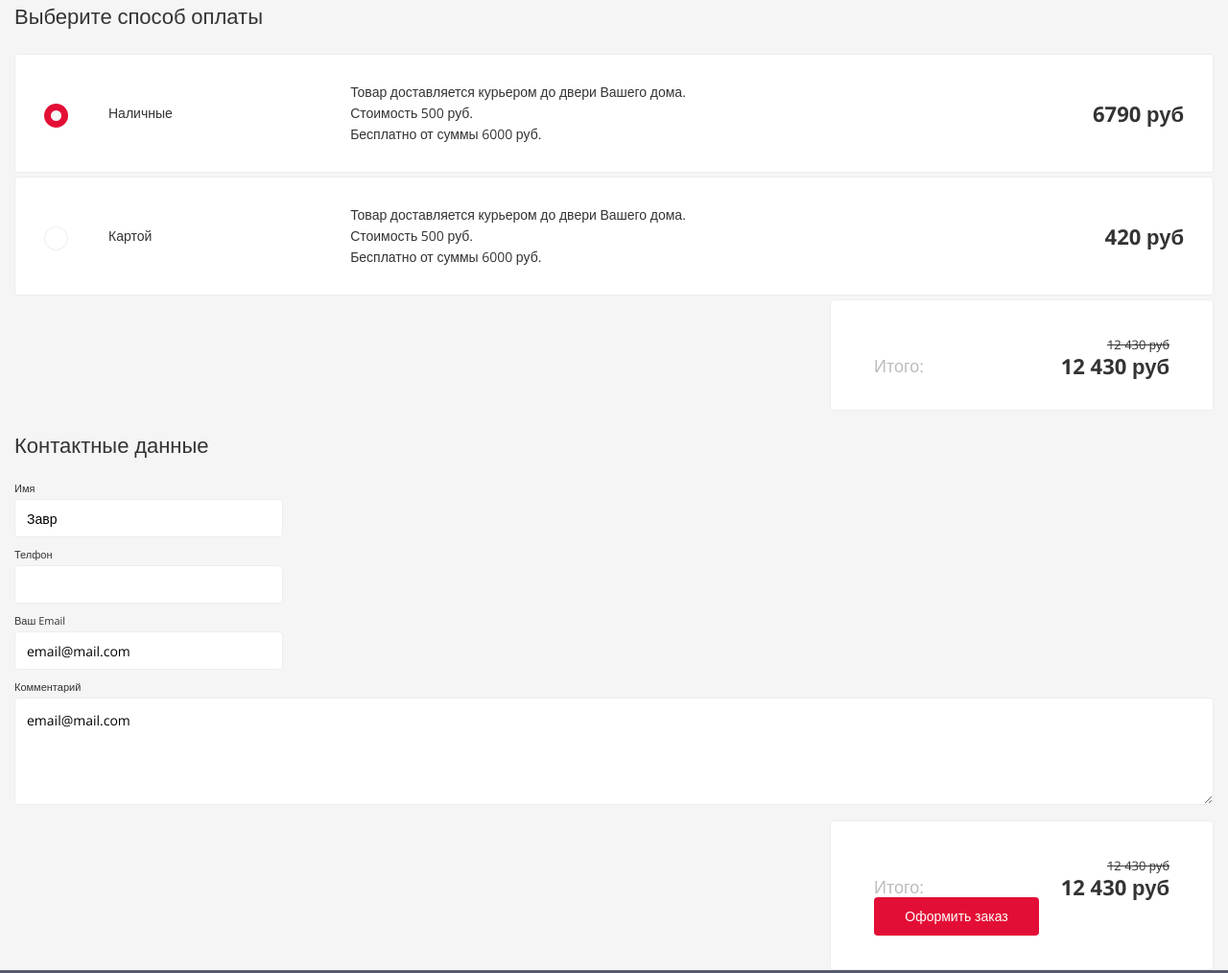
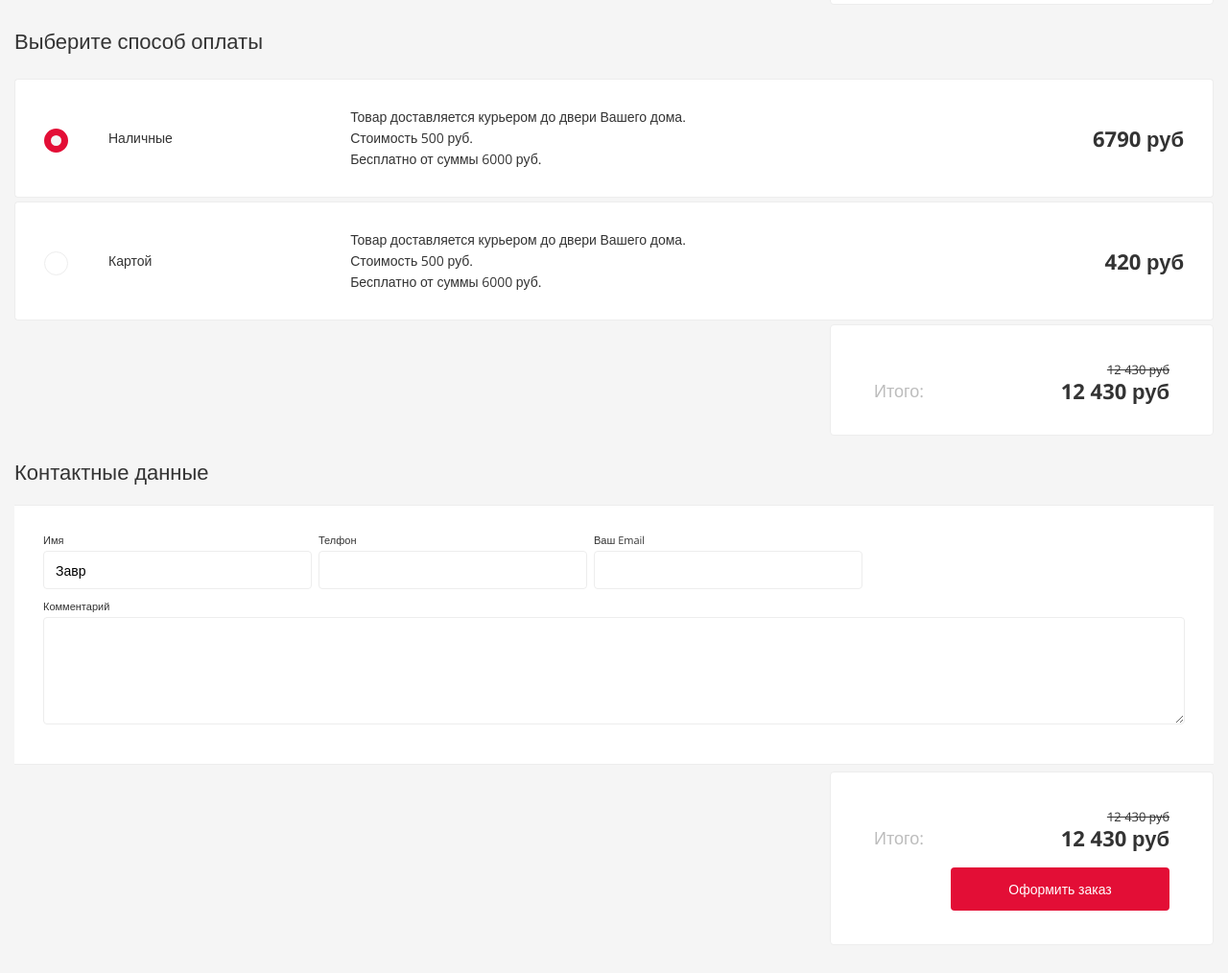
Before and after one commit to Verta-master/armada, a plain HTML site: page basket.html in a window 1280 px wide. Shown: the part 1180-2194 px from the top of the page at 96% size. Drawn offline with nearby package versions, Linux system fonts and the light colour scheme.

Commit message:
Update 2020-07-22T13:40:28.001Z

```diff
--- a/basket.html
+++ b/basket.html
@@ -425,11 +425,11 @@
             </div>
             <div class="review__field">
               <label for="input3" class="review__label">Ваш Email</label>
-              <input type="email" id="input3" class="review__input" placeholder="email@mail.com">
+              <input type="email" id="input3" class="review__input">
             </div>
             <div class="review__field review__field--message">
               <label for="text" class="review__label">Комментарий</label>
-              <textarea id="text" class="review__message" placeholder="email@mail.com"></textarea>
+              <textarea id="text" class="review__message"></textarea>
             </div>
           </div>
           <div class="basket__block">
--- a/css/style.css
+++ b/css/style.css
@@ -3088,6 +3088,9 @@ span.pages__link {
   width: 147px;
   height: 38px;
 }
+.basket {
+  margin-bottom: 55px;
+}
 .basket__delivery,
 .basket__table {
   width: 100%;
@@ -3189,6 +3192,7 @@ span.pages__link {
 .basket__promo {
   width: 520px;
   max-width: 100%;
+  margin-bottom: 24px;
   padding: 39px 38px;
   background-color: #FFFFFF;
   border: 1px solid #EDEDED;
@@ -3226,6 +3230,7 @@ span.pages__link {
 .basket__block {
   width: 400px;
   margin-left: auto;
+  margin-bottom: 24px;
   padding: 35px 45px;
   background-color: #FFFFFF;
   border: 1px solid #EDEDED;
@@ -3280,6 +3285,24 @@ span.pages__link {
 .basket__radio:checked + .basket__label::before {
   background-color: #F5F5F5;
   border: 7px solid #E30E36;
+}
+.basket__wrap {
+  display: -webkit-box;
+  display: -ms-flexbox;
+  display: flex;
+  -ms-flex-wrap: wrap;
+      flex-wrap: wrap;
+  margin-bottom: 7px;
+  padding: 25px 30px;
+  background-color: #fff;
+  border-top: 1px solid #EDEDED;
+  border-bottom: 1px solid #EDEDED;
+}
+.basket__btn {
+  width: 228px;
+  height: 45px;
+  margin-left: auto;
+  margin-top: 20px;
 }
 @media (max-width: 1356px) {
   .wrapper {
```
Also changed, not shown: css/style.min.css.
